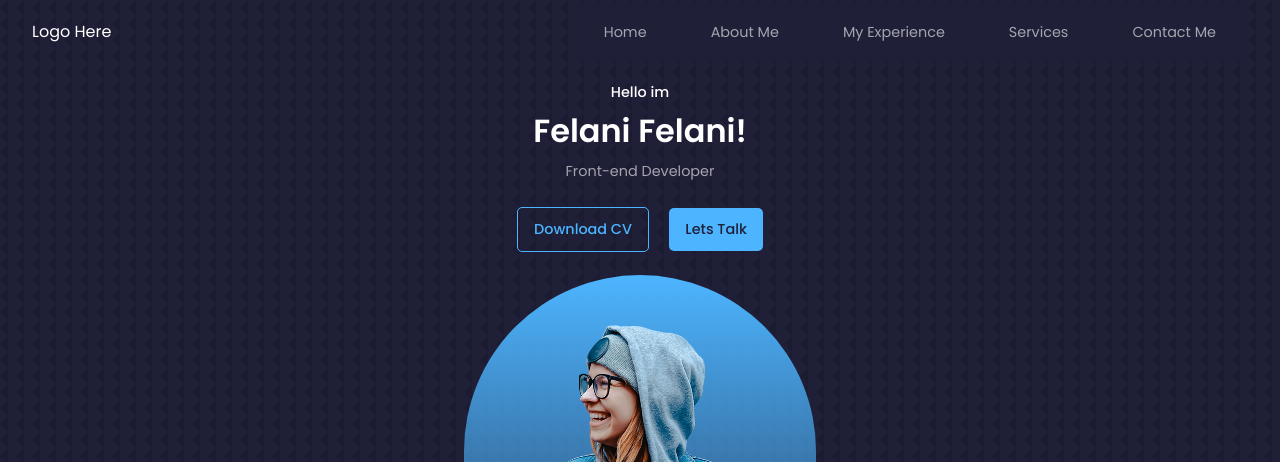
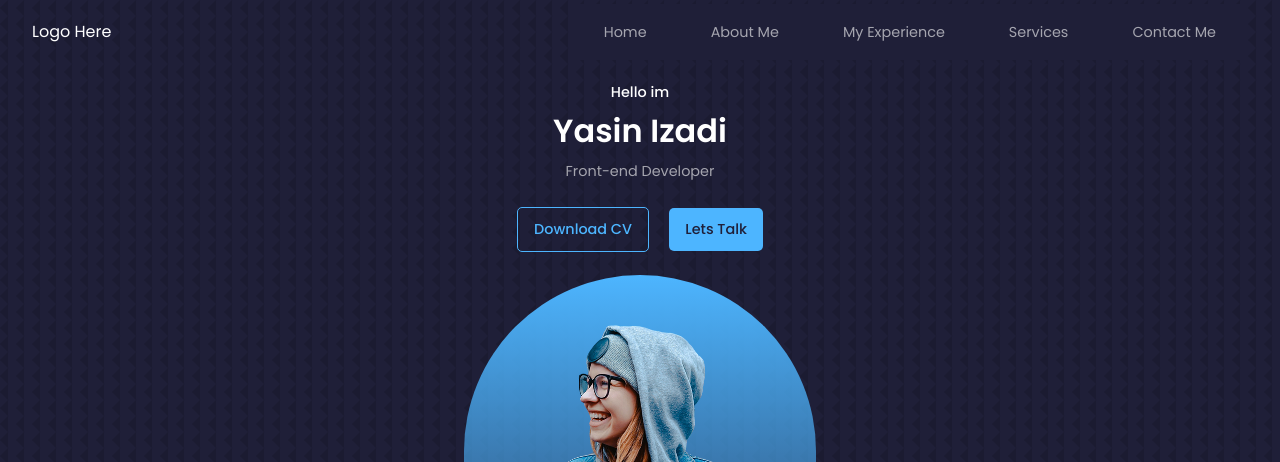
Before and after one commit to yasin202/Blue-Theme-Portfolio, a plain HTML site: page index.html in a window 1280 px wide. Shown: the top 462 px of the page. Drawn offline with nearby package versions, Linux system fonts and the light colour scheme.

Commit message:
Update index.html

```diff
--- a/index.html
+++ b/index.html
@@ -35,7 +35,7 @@
     <header>
         <div class="container me">
             <p>Hello im</p>
-            <h1>Felani Felani!</h1>
+            <h1>Yasin Izadi</h1>
             <p class="title">Front-end Developer</p>
             <a class="cv-btn" href="#">Download CV</a>
             <a class="letstalk-btn" href="#">Lets Talk</a>
```
